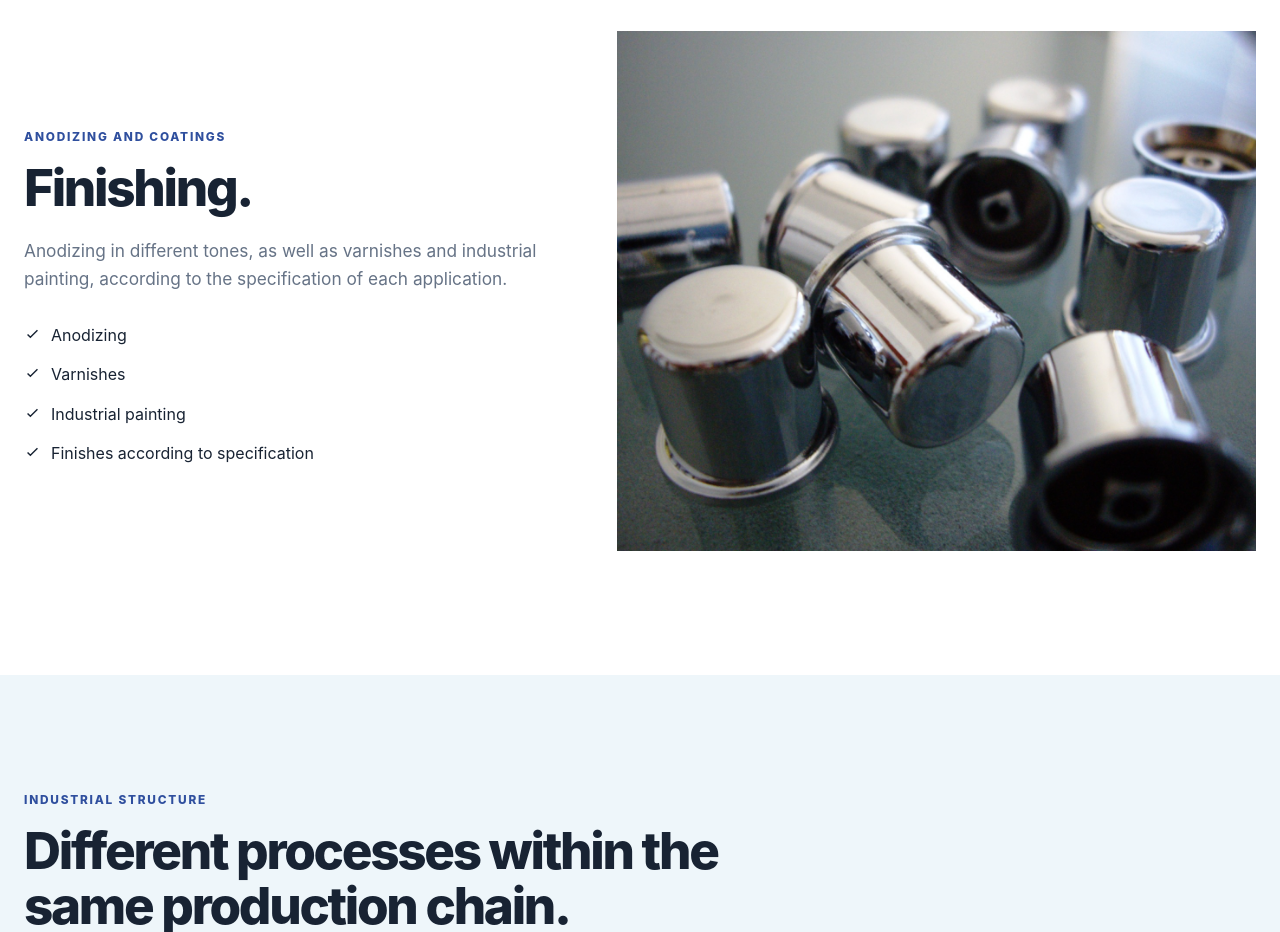
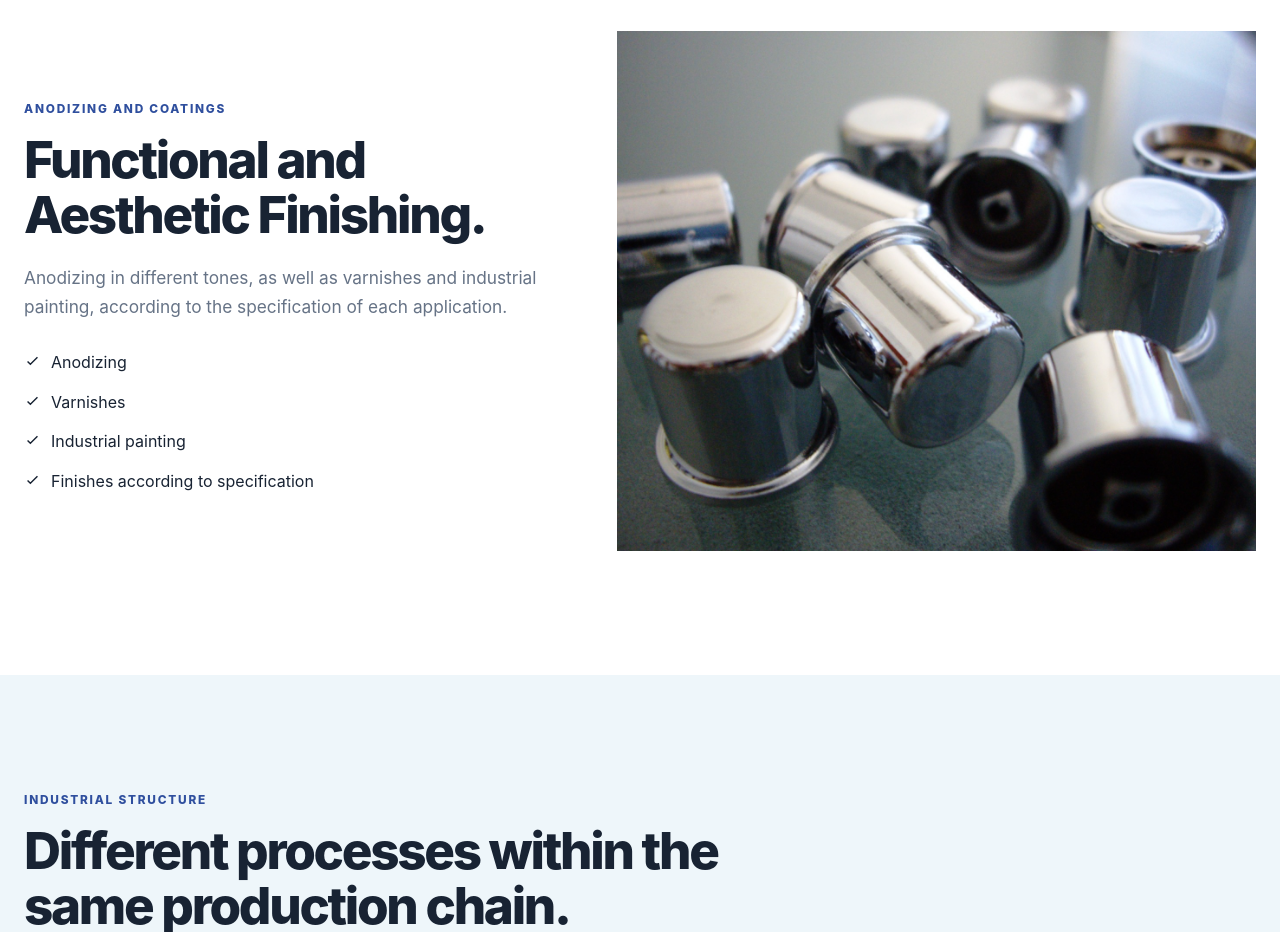
Before and after one commit to CristianoDazum/boreal_final, a plain HTML site: page en/o-que-fazemos.html in a window 1280 px wide. Shown: the part 2500-3432 px from the top of the page. Drawn offline with Linux system fonts and the light colour scheme.

Commit message:
O Que Fazemos: título "Acabamentos Funcionais e Estéticos."
EN: "Functional and Aesthetic Finishing."

Co-Authored-By: Claude Opus 5.5 <noreply@anthropic.com>

```diff
--- a/en/o-que-fazemos.html
+++ b/en/o-que-fazemos.html
@@ -263,7 +263,7 @@
           <div class="finishes-layout">
             <div class="finishes-copy reveal">
               <p class="kicker">Anodizing and coatings</p>
-              <h2 class="section-title">Finishing.</h2>
+              <h2 class="section-title">Functional and Aesthetic Finishing.</h2>
               <p class="section-lead">
                 Anodizing in different tones, as well as varnishes and
                 industrial painting, according to the specification of each
```
Also changed, not shown: o-que-fazemos.html (+1 -1 lines).
